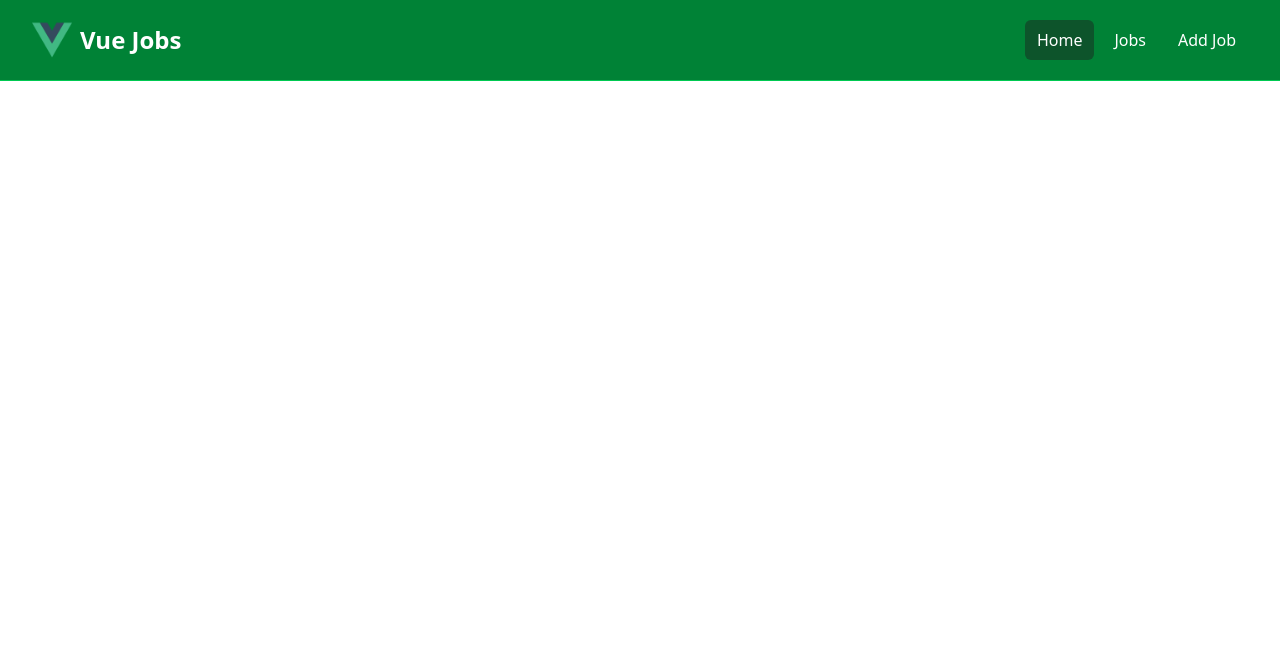
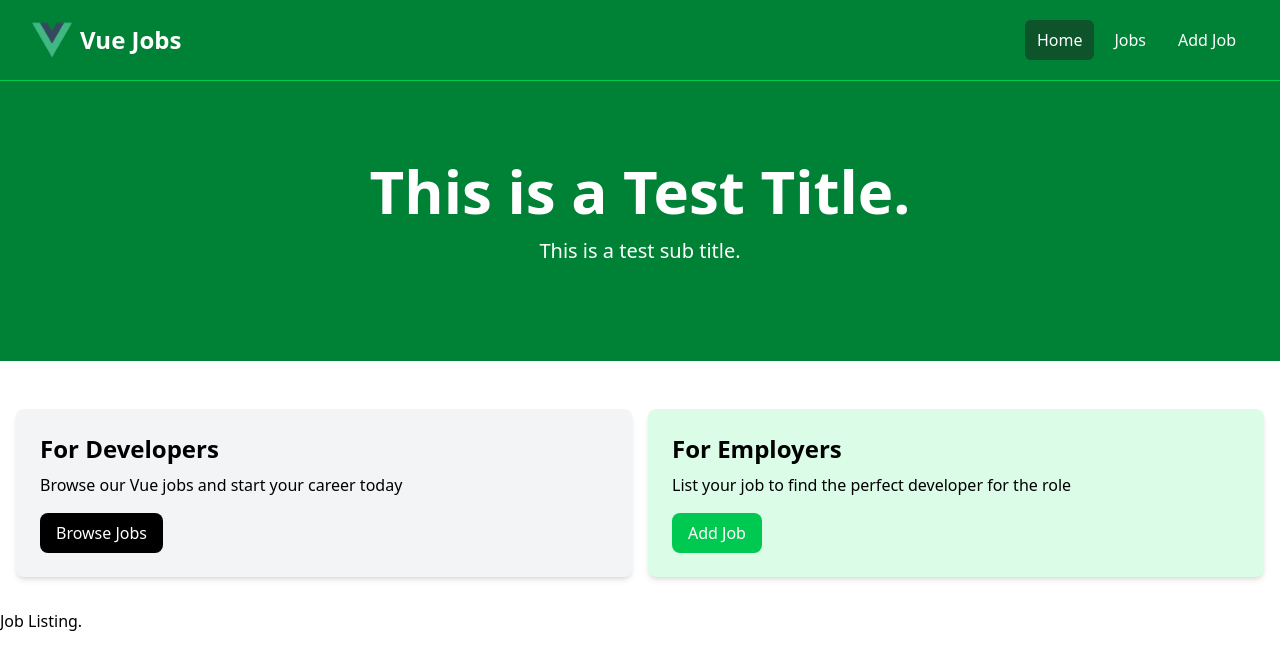
Before and after one commit to ali-ham-dev/financial-management, a Vue app in the folder fin-manag-client/: page /jobs in a window 1280 px wide. Shown: the top 670 px of the page. Built offline with nearby package versions, Linux system fonts and the light colour scheme.

Commit message:
Building landing page. Adding Hero, and cards. Fixed nav issue.

```diff
--- a/fin-manag-client/src/App.vue
+++ b/fin-manag-client/src/App.vue
@@ -1,9 +1,13 @@
 <script setup lang='ts'>
-  import NavBar from './components/NavBar.vue'
-  // import { RouterView } from 'vue-router'
+  import NavBar from './components/NavBar.vue';
+  import Hero from './components/Hero.vue';
+  import HomeCards from './components/HomeCards.vue';
+  import JobListings from './components/JobListings.vue'
 </script>
 
 <template>
   <NavBar />
-  <!-- <RouterView /> -->
+  <Hero title="This is a Test Title." subtitle="This is a test sub title."/>
+  <HomeCards />
+  <JobListings />
 </template>
--- /dev/null
+++ b/fin-manag-client/src/components/Card.vue
@@ -0,0 +1,16 @@
+<script setup lang="ts">
+    import { defineProps } from 'vue';
+
+    defineProps({
+        bg: {
+            type: String,
+            default: 'bg-gray-100'
+        }
+    })
+</script>
+
+<template>
+    <div :class="`${bg} p-6 rounded-lg shadow-md`">
+        <slot></slot>
+    </div>
+</template>
--- /dev/null
+++ b/fin-manag-client/src/components/Hero.vue
@@ -0,0 +1,29 @@
+<script setup>
+    import { defineProps } from 'vue';
+
+    const props = defineProps({
+        title: {
+            type: String,
+            default: 'Become a Vue Dev.'
+        },
+        subtitle: {
+            type: String,
+            default: "Find the Vue job that fits your skills and needs"
+        }
+    });
+</script>
+
+<template>
+    <section class="bg-green-700 py-20 mb-4">
+        <div class="max-w-7xl mx-auto px-4 sm:px-6 lg:px-8 flex flex-col items-center">
+            <div class="text-center">
+                <h1 class="text-4xl font-extrabold text-white sm:text-5xl md:text-6xl">
+                    {{ props.title }}
+                </h1>
+                <p class="my-4 text-xl text-white">
+                    {{ subtitle }}
+                </p>
+            </div>
+        </div>
+    </section>
+</template>
--- /dev/null
+++ b/fin-manag-client/src/components/HomeCards.vue
@@ -0,0 +1,37 @@
+<script setup lang="ts">
+    import Card from './Card.vue'
+</script>
+
+<template>
+    <section class="py-4">
+      <div class="container-xl lg:container m-auto">
+        <div class="grid grid-cols-1 md:grid-cols-2 gap-4 p-4 rounded-lg">
+            <Card>
+                <h2 class="text-2xl font-bold">For Developers</h2>
+                <p class="mt-2 mb-4">
+                    Browse our Vue jobs and start your career today
+                </p>
+                <a
+                    href="jobs.html"
+                    class="inline-block bg-black text-white rounded-lg px-4 py-2 hover:bg-gray-700"
+                >
+                    Browse Jobs
+                </a>
+            </Card>
+
+            <Card bg="bg-green-100">
+                <h2 class="text-2xl font-bold">For Employers</h2>
+                <p class="mt-2 mb-4">
+                List your job to find the perfect developer for the role
+                </p>
+                <a
+                href="add-job.html"
+                class="inline-block bg-green-500 text-white rounded-lg px-4 py-2 hover:bg-green-600"
+                >
+                Add Job
+                </a>
+            </Card>
+        </div>
+      </div>
+    </section>
+</template>
--- /dev/null
+++ b/fin-manag-client/src/components/JobListings.vue
@@ -0,0 +1,7 @@
+<script setup lang="ts">
+
+</script>
+
+<template>
+    Job Listing.
+</template>
--- /dev/null
+++ b/fin-manag-client/src/jobs.json
@@ -0,0 +1,86 @@
+[
+    {
+      "id": 1,
+      "title": "Senior Vue Developer",
+      "type": "Full-Time",
+      "description": "We are seeking a talented Front-End Developer to join our team in Boston, MA. The ideal candidate will have strong skills in HTML, CSS, and JavaScript, with experience working with modern JavaScript frameworks such as Vue or Angular.",
+      "location": "Boston, MA",
+      "salary": "$70K - $80K",
+      "company": {
+        "name": "NewTek Solutions",
+        "description": "NewTek Solutions is a leading technology company specializing in web development and digital solutions. We pride ourselves on delivering high-quality products and services to our clients while fostering a collaborative and innovative work environment.",
+        "contactEmail": "contact@teksolutions.com",
+        "contactPhone": "555-555-5555"
+      }
+    },
+    {
+      "id": 2,
+      "title": "Front-End Engineer (Vue)",
+      "type": "Full-Time",
+      "description": "Join our team as a Front-End Developer in sunny Miami, FL. We are looking for a motivated individual with a passion for crafting beautiful and responsive web applications. Experience with UI/UX design principles and a strong attention to detail are highly desirable.",
+      "location": "Miami, FL",
+      "salary": "$70K - $80K",
+      "company": {
+        "name": "Veneer Solutions",
+        "description": "Veneer Solutions is a creative agency specializing in digital design and development. Our team is dedicated to pushing the boundaries of creativity and innovation to deliver exceptional results for our clients.",
+        "contactEmail": "contact@loremipsum.com",
+        "contactPhone": "555-555-5555"
+      }
+    },
+    {
+      "id": 3,
+      "title": "Vue.js Developer",
+      "type": "Full-Time",
+      "description": "Are you passionate about front-end development? Join our team in vibrant Brooklyn, NY, and work on exciting projects that make a difference. We offer competitive compensation and a collaborative work environment where your ideas are valued.",
+      "location": "Brooklyn, NY",
+      "salary": "$70K - $80K",
+      "company": {
+        "name": "Dolor Cloud",
+        "description": "Dolor Cloud is a leading technology company specializing in digital solutions for businesses of all sizes. With a focus on innovation and customer satisfaction, we are committed to delivering cutting-edge products and services.",
+        "contactEmail": "contact@dolorsitamet.com",
+        "contactPhone": "555-555-5555"
+      }
+    },
+    {
+      "id": 4,
+      "title": "Vue Front-End Developer",
+      "type": "Part-Time",
+      "description": "Join our team as a Part-Time Front-End Developer in beautiful Pheonix, AZ. We are looking for a self-motivated individual with a passion for creating engaging user experiences. This position offers flexible hours and the opportunity to work remotely.",
+      "location": "Pheonix, AZ",
+      "salary": "$60K - $70K",
+      "company": {
+        "name": "Alpha Elite",
+        "description": "Alpha Elite is a dynamic startup specializing in digital marketing and web development. We are committed to fostering a diverse and inclusive workplace where creativity and innovation thrive.",
+        "contactEmail": "contact@adipisicingelit.com",
+        "contactPhone": "555-555-5555"
+      }
+    },
+    {
+      "id": 5,
+      "title": "Full Stack Vue Developer",
+      "type": "Full-Time",
+      "description": "Exciting opportunity for a Full-Time Front-End Developer in bustling Atlanta, GA. We are seeking a talented individual with a passion for building elegant and scalable web applications. Join our team and make an impact!",
+      "location": "Atlanta, GA",
+      "salary": "$90K - $100K",
+      "company": {
+        "name": "Browning Technologies",
+        "description": "Browning Technologies is a rapidly growing technology company specializing in e-commerce solutions. We offer a dynamic and collaborative work environment where employees are encouraged to think creatively and innovate.",
+        "contactEmail": "contact@consecteturadipisicing.com",
+        "contactPhone": "555-555-5555"
+      }
+    },
+    {
+      "id": 6,
+      "title": "Vue Native Developer",
+      "type": "Full-Time",
+      "description": "Join our team as a Front-End Developer in beautiful Portland, OR. We are looking for a skilled and enthusiastic individual to help us create innovative web solutions. Competitive salary and great benefits package available.",
+      "location": "Portland, OR",
+      "salary": "$100K - $110K",
+      "company": {
+        "name": "Port Solutions INC",
+        "description": "Port Solutions is a leading technology company specializing in software development and digital marketing. We are committed to providing our clients with cutting-edge solutions and our employees with a supportive and rewarding work environment.",
+        "contactEmail": "contact@ipsumlorem.com",
+        "contactPhone": "555-555-5555"
+      }
+    }
+  ]
```
